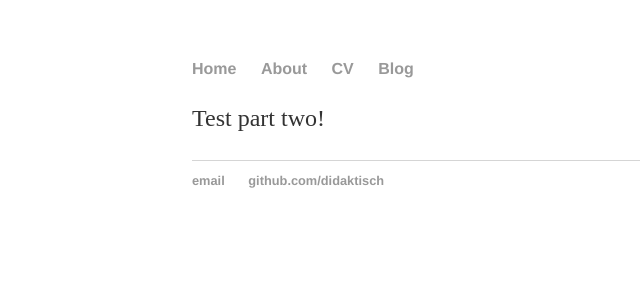
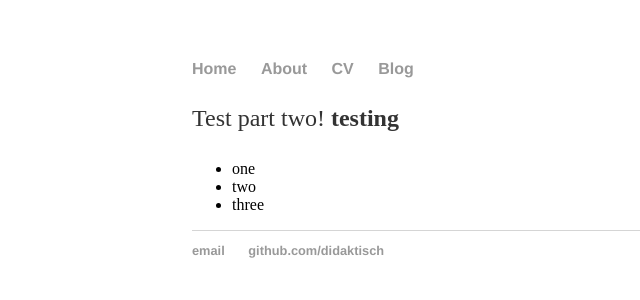
Before and after one commit to didaktisch/didaktisch.github.io, a Jekyll site: the page built from index.md, in a window 1280 px wide. Shown: the top 300 px of the page, without its empty margins (0-640 px from the left). Built offline with Jekyll 4.4.1, drawn with Linux system fonts in a browser that asks for light colours.

Commit message:
Testing md

```diff
--- a/index.md
+++ b/index.md
@@ -3,3 +3,7 @@ layout: default
 ---
 
 Test part two!
+**testing**
+- one
+- two
+- three
```
